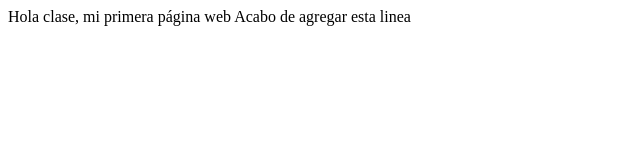
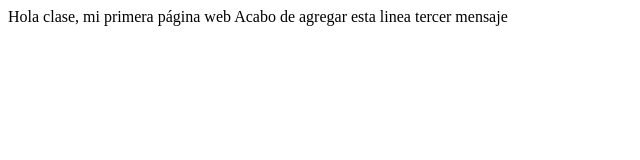
Before and after one commit to TasiaCode2/myFirstRepo, a plain HTML site: page index.html in a window 1280 px wide. Shown: the whole page, without its empty margins (0-640 px from the left). Drawn offline with Linux system fonts and the light colour scheme.

Commit message:
Tercer commit

```diff
--- a/index.html
+++ b/index.html
@@ -3,5 +3,6 @@
         Hola clase, mi primera página web
 
         Acabo de agregar esta linea
+        tercer mensaje
     </body>
 </html>
```
